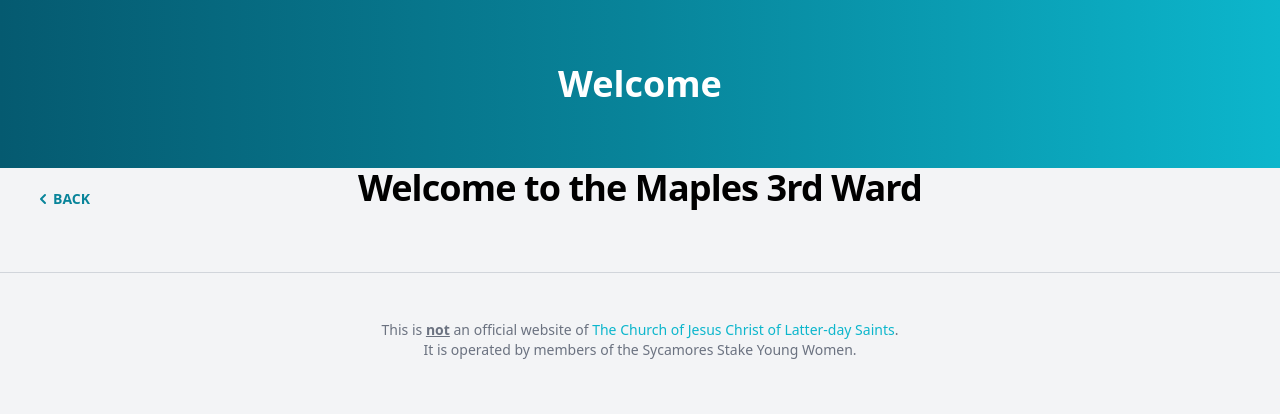
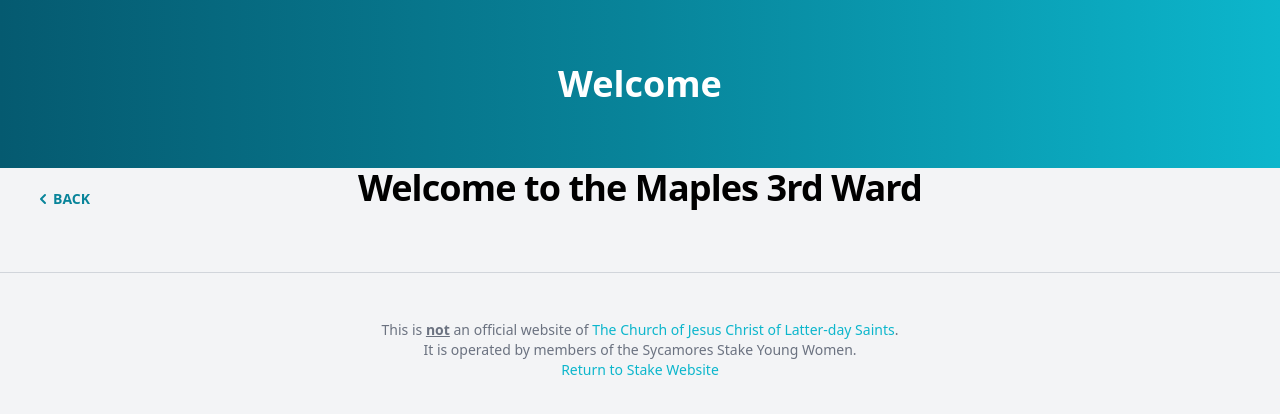
Before and after one commit to syc4thbishopric/sycamores-yw-camp, a Next.js app: page /welcome in a window 1280 px wide. Shown: the top 414 px of the page. Built offline with nearby package versions, Linux system fonts and the light colour scheme; a web font is replaced by a local one.

Commit message:
added stake site back button

```diff
--- a/components/elements/footers/Footer.tsx
+++ b/components/elements/footers/Footer.tsx
@@ -20,6 +20,14 @@
             .
             <br />
             It is operated by members of the <span className="whitespace-nowrap">{config.wardName}</span>.
+            <br />
+            <a
+              href="https://www.sycamoresstake.com"
+              className="whitespace-nowrap text-primary-500 hover:text-primary-900"
+              rel="noreferrer"
+            >
+              Return to Stake Website
+            </a>
           </p>
         </div>
       </footer>
--- a/pages/index.tsx
+++ b/pages/index.tsx
@@ -25,6 +25,7 @@
 import { useAddToHomescreenPrompt } from "../components/modules/add-to-homescreen/AddToHomescreen";
 import {config} from "../config";
 import PrimaryButton from "../components/elements/buttons/PrimaryButton"
+import Icon from "@/components/elements/icons/Icon"
 
 export const getServerSideProps = async ({ req, res }) => {
   setHttpHeaders(res)
@@ -83,6 +84,10 @@
       <Head>
         <title>Sycamores Stake Young Women Camp</title>
       </Head>
+      <PrimaryButton type="link" className="absolute top-2 md:top-5" link={{ url: "https://www.sycamoresstake.com/" }}>
+        <Icon name="chevron-left" className="h-5 w-5" />
+        <span className="mr-2 text-sm uppercase font-semibold">Back to Stake Site</span>
+      </PrimaryButton>
       <div className="pt-16">
         <HeroCard {...dataSundayMeeting} />
       </div>
```
